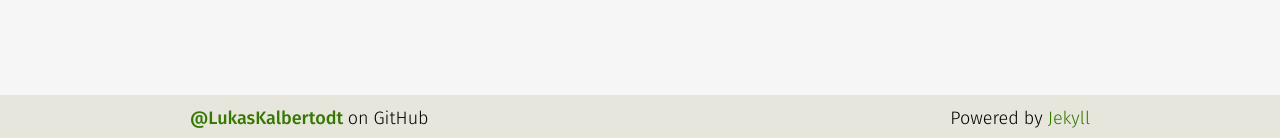
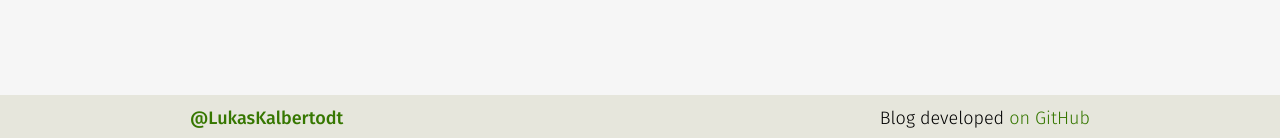
Before and after one commit to LukasKalbertodt/LukasKalbertodt.github.io, a Jekyll site: the page built from _posts/2015-10-03-i-dont-even-programming.md, in a window 1280 px wide. Shown: the part 1875-2013 px from the top of the page. Built offline with Jekyll 4.4.1, drawn with Linux system fonts in a browser that asks for light colours.

Commit message:
Minor tweaks to description and footer

```diff
--- a/_includes/footer.html
+++ b/_includes/footer.html
@@ -1,13 +1,12 @@
 <footer id="site-footer">
   <div id="footer-content">
     <div id="footer-right">
-      Powered by <a href="https://jekyllrb.com/">Jekyll</a>
+      Blog developed <a href="https://github.com/LukasKalbertodt/LukasKalbertodt.github.io">on GitHub</a>
     </div>
     <div id="footer-left">
       <a href="https://github.com/{{ site.github_username }}">
         @{{ site.github_username }}
       </a>
-      on GitHub
     </div>
   </div>
 </footer>
--- a/_includes/header.html
+++ b/_includes/header.html
@@ -1,6 +1,6 @@
 <header id="site-header">
   <div id="header-title">
-    <img id="header-img" src="/img/totoro.png">
+    <img id="header-img" src="/img/totoroot.png">
     <div id="header-link">
       <a href="/">{{ site.title }}</a>
     </div>
--- a/index.html
+++ b/index.html
@@ -4,7 +4,7 @@
 
 <div class="home">
 
-  <div class="blog-desc">A blog about programming, <a href="https://rust-lang.org">Rust 🦀</a>, typography, language and stuff. I'm on <a href="https://github.com/LukasKalbertodt">GitHub</a> and I try to occasionally answer questions <a href="https://stackoverflow.com/users/2408867/lukas-kalbertodt">on StackOverflow</a>.</div>
+  <div class="blog-desc">A blog about programming, <a href="https://rust-lang.org">Rust 🦀</a>, typography, language and stuff. I'm programming <a href="https://github.com/LukasKalbertodt">on GitHub</a> and I try to occasionally answer questions <a href="https://stackoverflow.com/users/2408867/lukas-kalbertodt">on StackOverflow</a>.</div>
 
   <div class="index-sep"></div>
 
```
Also changed, not shown: img/totoroot.png (renamed from img/totoro.png).
